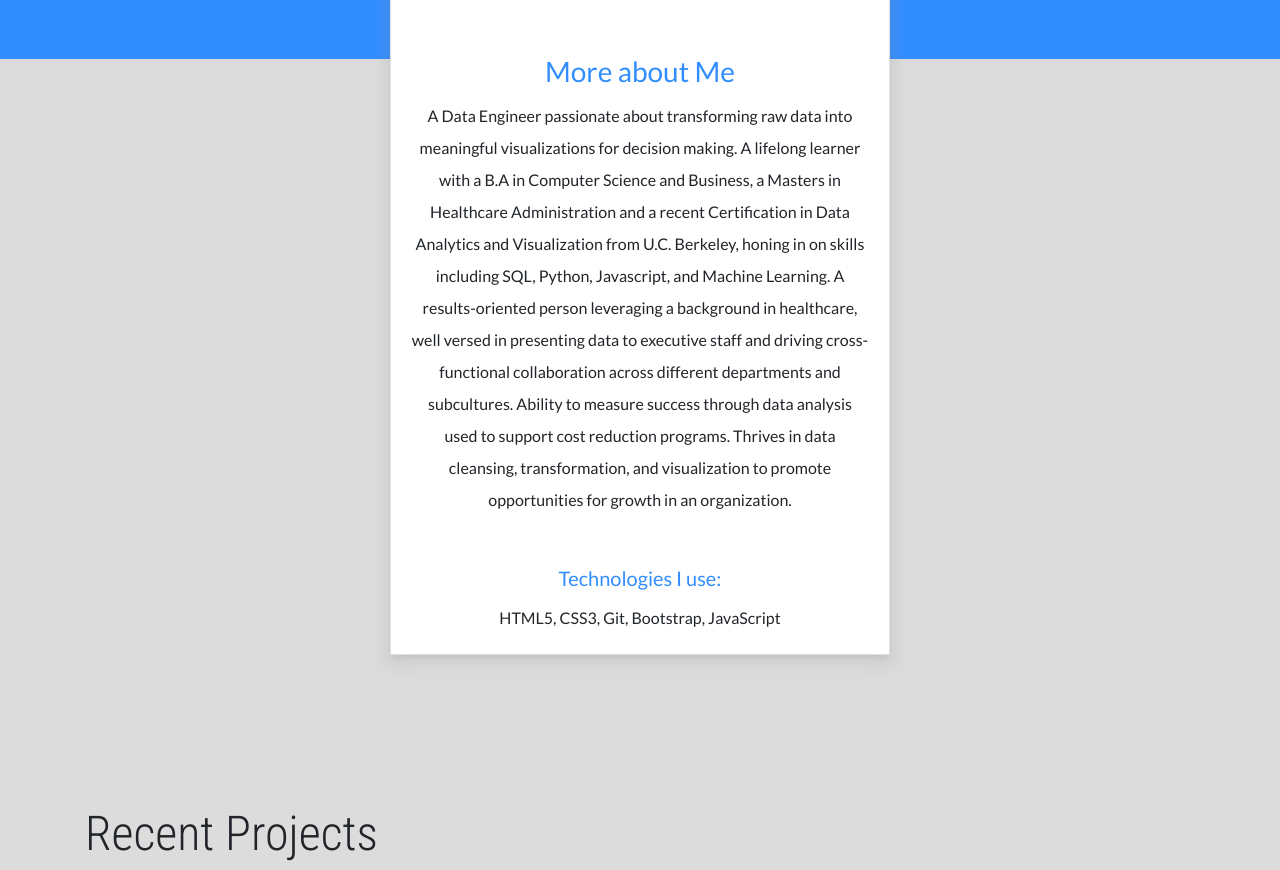
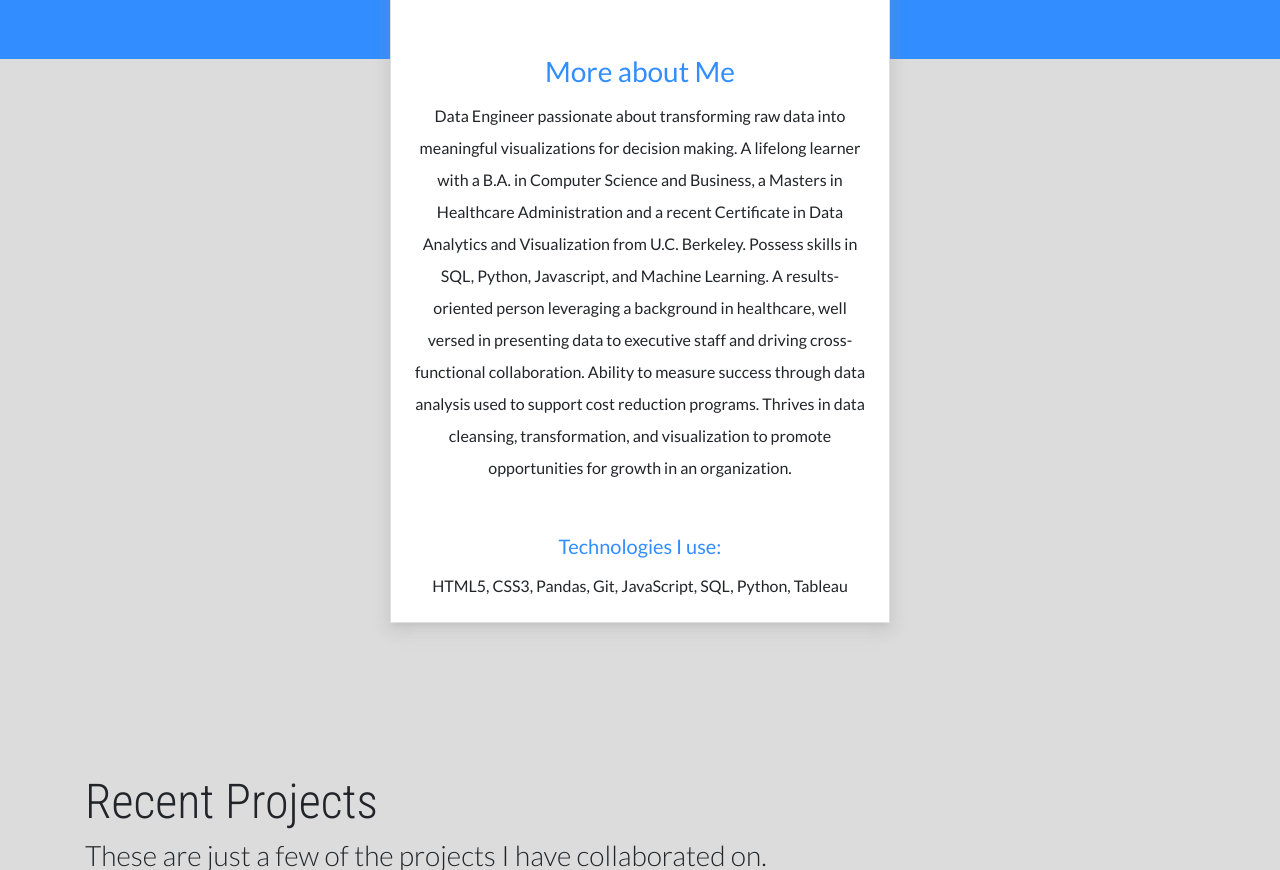
Before and after one commit to aodoming/Portfolio_ADominguez, a plain HTML site: page index.html in a window 1280 px wide. Shown: the part 1930-2800 px from the top of the page. Drawn offline with nearby package versions, Linux system fonts and the light colour scheme.

Commit message:
Updating the index html file

```diff
--- a/index.html
+++ b/index.html
@@ -29,7 +29,7 @@
         <div class="wave">
             <div class="container header-container">
                 <h1 class="name">Angela Owusu Dominguez.</h1>
-                <h3 class="subtitle text-center">Data Wrangling for Meaningful Visualizations & Analysis.</h3>
+                <h3 class="subtitle text-center">Data Munging for Meaningful Visualizations & Analysis.</h3>
                 <!-- <img src="assets/images/student.png" class="boy" alt="boy image" /> -->
             </div>
         </div>
@@ -47,7 +47,7 @@
         <h1 class="title">Thanks for stopping by.
         </h1>
         <h3 class="subtitle">I am a dedicated data engineer with a passion for creating meaningful
-            visualizations built on different technologies, for decision making.
+            visualizations built on different technologies for better decision making.
         </h3>
     </section>
 
@@ -125,18 +125,18 @@
                 </span>
 
                 <h3 class="card-title">More about Me</h3>
-                <p class="card-text">A Data Engineer passionate about transforming raw data into meaningful visualizations for decision making.
-                     A lifelong learner with a B.A in Computer Science and Business, a Masters in Healthcare Administration and a recent
-                     Certification in Data Analytics and Visualization from U.C. Berkeley, honing in on skills including SQL, Python,
+                <p class="card-text">Data Engineer passionate about transforming raw data into meaningful visualizations for decision making.
+                     A lifelong learner with a B.A. in Computer Science and Business, a Masters in Healthcare Administration and a recent
+                     Certificate in Data Analytics and Visualization from U.C. Berkeley. Possess skills in SQL, Python,
                      Javascript, and Machine Learning. A results-oriented person leveraging a background in healthcare,
-                     well versed in presenting data to executive staff and driving cross-functional collaboration across different departments
-                     and subcultures. Ability to measure success through data analysis used to support cost reduction programs.
+                     well versed in presenting data to executive staff and driving cross-functional collaboration.
+                     Ability to measure success through data analysis used to support cost reduction programs.
                      Thrives in data cleansing, transformation, and visualization to promote opportunities for growth in an organization. </p>
                 <h5 class="card-title">
                     Technologies I use:
                 </h5>
                 <p class="card-text">
-                    HTML5, CSS3, Git, Bootstrap, JavaScript
+                    HTML5, CSS3, Pandas, Git, JavaScript, SQL, Python, Tableau
                 </p>
             </div>
         </div>
@@ -249,12 +249,12 @@
         <hr />
         <article class="education-item">
             <h3 class="subtitle">University of Southern California</h3>
-            <span class="text-muted">M.H.A Master of Health Administration | Jan 2006 - May 2008</span>
+            <span class="text-muted">M.H.A. Master of Health Administration | Jan 2006 - May 2008</span>
         </article>
         <hr />
         <article class="education-item">
             <h3 class="subtitle">Concordia College</h3>
-            <span class="text-muted">B.A Computer Science & Business Administration | Aug 1999 - Dec 2002</span>
+            <span class="text-muted">B.A. Computer Science & Business Administration | Aug 1999 - Dec 2002</span>
         </article>
 
 
```
